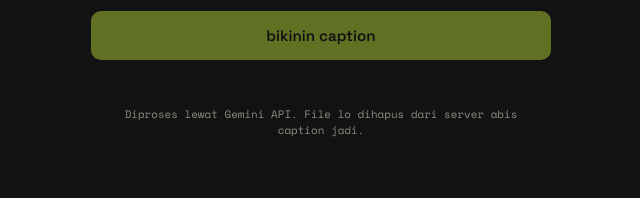
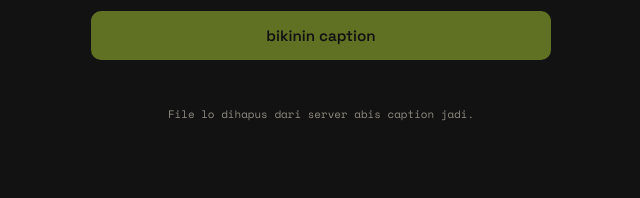
Before and after one commit to bigdeephole/caption-agent, a Flask app: page / in a window 1280 px wide. Shown: the part 744-942 px from the top of the page, without its empty margins (319-959 px from the left). After the commit the page ends 865 px from the top, so only its background shows below. Run offline with Flask 3, Linux system fonts and the light colour scheme.

Commit message:
change footer

```diff
--- a/templates/index.html
+++ b/templates/index.html
@@ -329,7 +329,7 @@
   </main>
 
   <footer>
-    Diproses lewat Gemini API. File lo dihapus dari server abis caption jadi.
+   File lo dihapus dari server abis caption jadi.
   </footer>
 
 <script>
```
